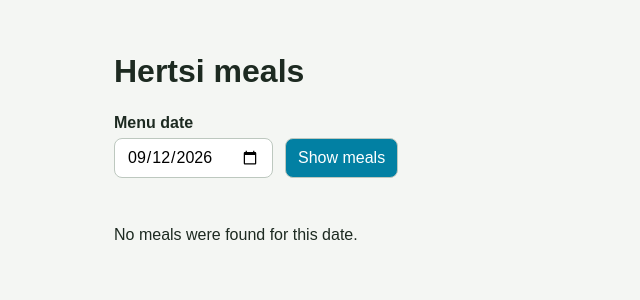
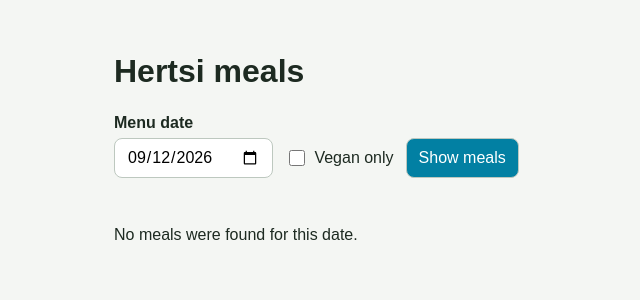
Before and after one commit to lacrimosab/unisafka-filtering, a FastAPI app: page / in a window 1280 px wide. Shown: the top 300 px of the page, without its empty margins (0-640 px from the left). Run offline with FastAPI, Linux system fonts and the light colour scheme; data that the repository does not hold is empty.

Commit message:
added vegan filter

```diff
--- a/src/app.py
+++ b/src/app.py
@@ -19,15 +19,25 @@ templates = Jinja2Templates(directory="templates")
 
 @app.get("/", response_class=HTMLResponse)
 def home(request: Request,
-        menu_date: str | None = None):
+         menu_date: str | None = None,
+         vegan_only: bool = False, ):
 
     selected_date = menu_date or date.today().isoformat()
     meals = get_hertsi_meal(selected_date)
+    if vegan_only:
+        vegan_meals = []
+
+        for meal in meals:
+            if "Vegan" in meal.diets:
+                vegan_meals.append(meal)
+
+        meals = vegan_meals
 
     return templates.TemplateResponse(
         request=request,
         name="index.html",
         context={"meals": meals,
-                "selected_date": selected_date
+                "selected_date": selected_date,
+                "vegan_only": vegan_only, # added to keep checkbox even after page reload
         },
     )
--- a/static/styles.css
+++ b/static/styles.css
@@ -122,3 +122,16 @@ body {
     background-color: #e8ebe9;
     color: #68756c;
 }
+
+.filter-checkbox {
+    display: flex;
+    align-items: center;
+    gap: 0.4rem;
+    min-height: 2.5rem;
+    cursor: pointer;
+}
+
+.filter-checkbox input {
+    width: 1rem;
+    height: 1rem;
+}
--- a/templates/index.html
+++ b/templates/index.html
@@ -27,6 +27,16 @@
                     value="{{ selected_date }}"
                 >
             </div>
+            <label class="filter-checkbox">
+                <input
+                    type="checkbox"
+                    name="vegan_only"
+                    value="true"
+                    {% if vegan_only %}checked{% endif %}
+                >
+
+                Vegan only
+            </label>
             <button type="submit">Show meals</button>
         </form>
 
@@ -37,15 +47,6 @@
                     <h2>{{ meal.name }}</h2>
 
                     <p>Restaurant: {{ meal.restaurant }}</p>
-
-                    <p>
-                        Dietary labels:
-                        {% if meal.diets %}
-                            {{ meal.diets | sort | join(", ") }}
-                        {% else %}
-                            No dietary information
-                        {% endif %}
-                    </p>
 
                     <div class="diet-section">
                         <h3>Dietary information</h3>
```
